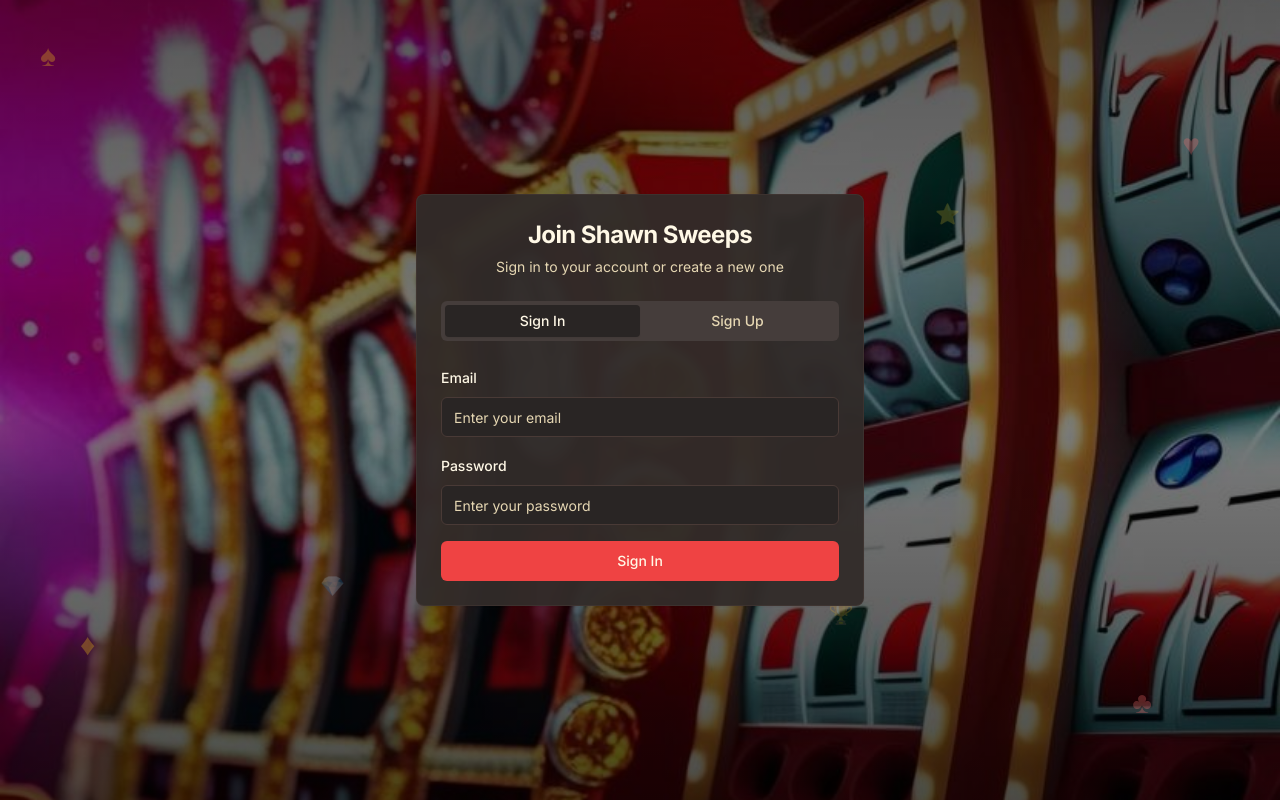
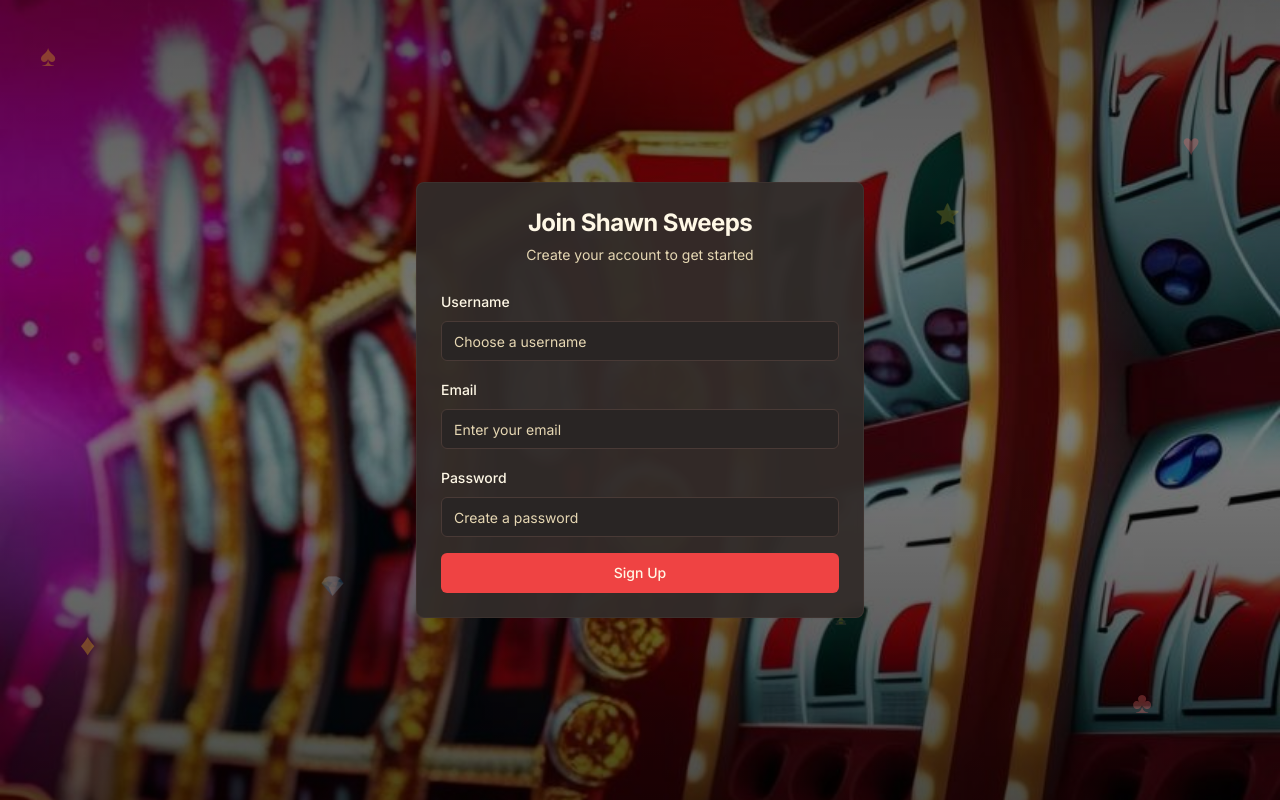
Before and after one commit to eyesseekreality0/shawnsweeps, a React (Vite) app: page /auth in a window 1280 px wide. Built offline with nearby package versions, Linux system fonts and the light colour scheme.

Commit message:
Remove sign in function
Removed the `signIn` function from the `AuthContext`.
-edited src/contexts/AuthContext.tsx

```diff
--- a/src/contexts/AuthContext.tsx
+++ b/src/contexts/AuthContext.tsx
@@ -7,7 +7,6 @@ interface AuthContextType {
   session: Session | null;
   loading: boolean;
   signUp: (email: string, password: string, username: string) => Promise<{ error: any }>;
-  signIn: (email: string, password: string) => Promise<{ error: any }>;
   signOut: () => Promise<void>;
 }
 
@@ -62,14 +61,6 @@ export const AuthProvider: React.FC<{ children: React.ReactNode }> = ({ children
     return { error };
   };
 
-  const signIn = async (email: string, password: string) => {
-    const { error } = await supabase.auth.signInWithPassword({
-      email,
-      password,
-    });
-    return { error };
-  };
-
   const signOut = async () => {
     await supabase.auth.signOut();
   };
@@ -79,7 +70,6 @@ export const AuthProvider: React.FC<{ children: React.ReactNode }> = ({ children
     session,
     loading,
     signUp,
-    signIn,
     signOut,
   };
 
--- a/src/pages/Auth.tsx
+++ b/src/pages/Auth.tsx
@@ -14,7 +14,7 @@ export default function Auth() {
   const [password, setPassword] = useState('');
   const [username, setUsername] = useState('');
   const [loading, setLoading] = useState(false);
-  const { signIn, signUp, user } = useAuth();
+  const { signUp, user } = useAuth();
   const { toast } = useToast();
   const navigate = useNavigate();
 
@@ -24,27 +24,6 @@ export default function Auth() {
     }
   }, [user, navigate]);
 
-  const handleSignIn = async (e: React.FormEvent) => {
-    e.preventDefault();
-    setLoading(true);
-
-    const { error } = await signIn(email, password);
-
-    if (error) {
-      toast({
-        title: "Error signing in",
-        description: error.message,
-        variant: "destructive",
-      });
-    } else {
-      toast({
-        title: "Welcome back!",
-        description: "You have successfully signed in.",
-      });
-    }
-
-    setLoading(false);
-  };
 
   const handleSignUp = async (e: React.FormEvent) => {
     e.preventDefault();
@@ -87,47 +66,10 @@ export default function Auth() {
               Join Shawn Sweeps
             </CardTitle>
             <CardDescription className="text-muted-foreground">
-              Sign in to your account or create a new one
+              Create your account to get started
             </CardDescription>
           </CardHeader>
           <CardContent>
-            <Tabs defaultValue="signin" className="w-full">
-              <TabsList className="grid w-full grid-cols-2 mb-6">
-                <TabsTrigger value="signin">Sign In</TabsTrigger>
-                <TabsTrigger value="signup">Sign Up</TabsTrigger>
-              </TabsList>
-
-              <TabsContent value="signin">
-                <form onSubmit={handleSignIn} className="space-y-4">
-                  <div className="space-y-2">
-                    <Label htmlFor="signin-email">Email</Label>
-                    <Input
-                      id="signin-email"
-                      type="email"
-                      placeholder="Enter your email"
-                      value={email}
-                      onChange={(e) => setEmail(e.target.value)}
-                      required
-                    />
-                  </div>
-                  <div className="space-y-2">
-                    <Label htmlFor="signin-password">Password</Label>
-                    <Input
-                      id="signin-password"
-                      type="password"
-                      placeholder="Enter your password"
-                      value={password}
-                      onChange={(e) => setPassword(e.target.value)}
-                      required
-                    />
-                  </div>
-                  <Button type="submit" className="w-full" disabled={loading}>
-                    {loading ? "Signing in..." : "Sign In"}
-                  </Button>
-                </form>
-              </TabsContent>
-
-              <TabsContent value="signup">
             <form onSubmit={handleSignUp} className="space-y-4">
               <div className="space-y-2">
                 <Label htmlFor="signup-username">Username</Label>
@@ -166,8 +108,6 @@ export default function Auth() {
                 {loading ? "Creating account..." : "Sign Up"}
               </Button>
             </form>
-              </TabsContent>
-            </Tabs>
           </CardContent>
         </Card>
       </div>
```
Lines whose indentation alone changed are shown as unchanged.
